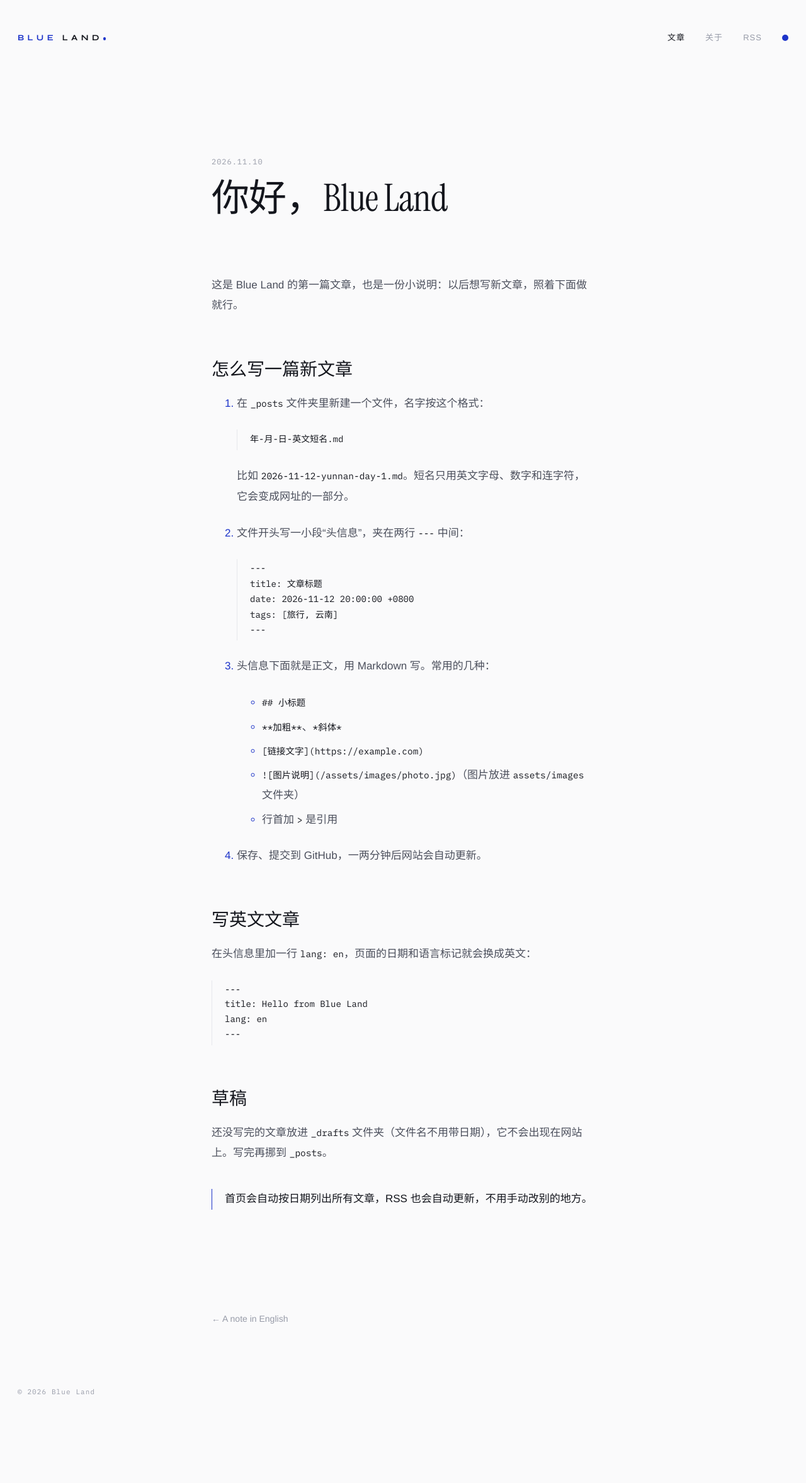
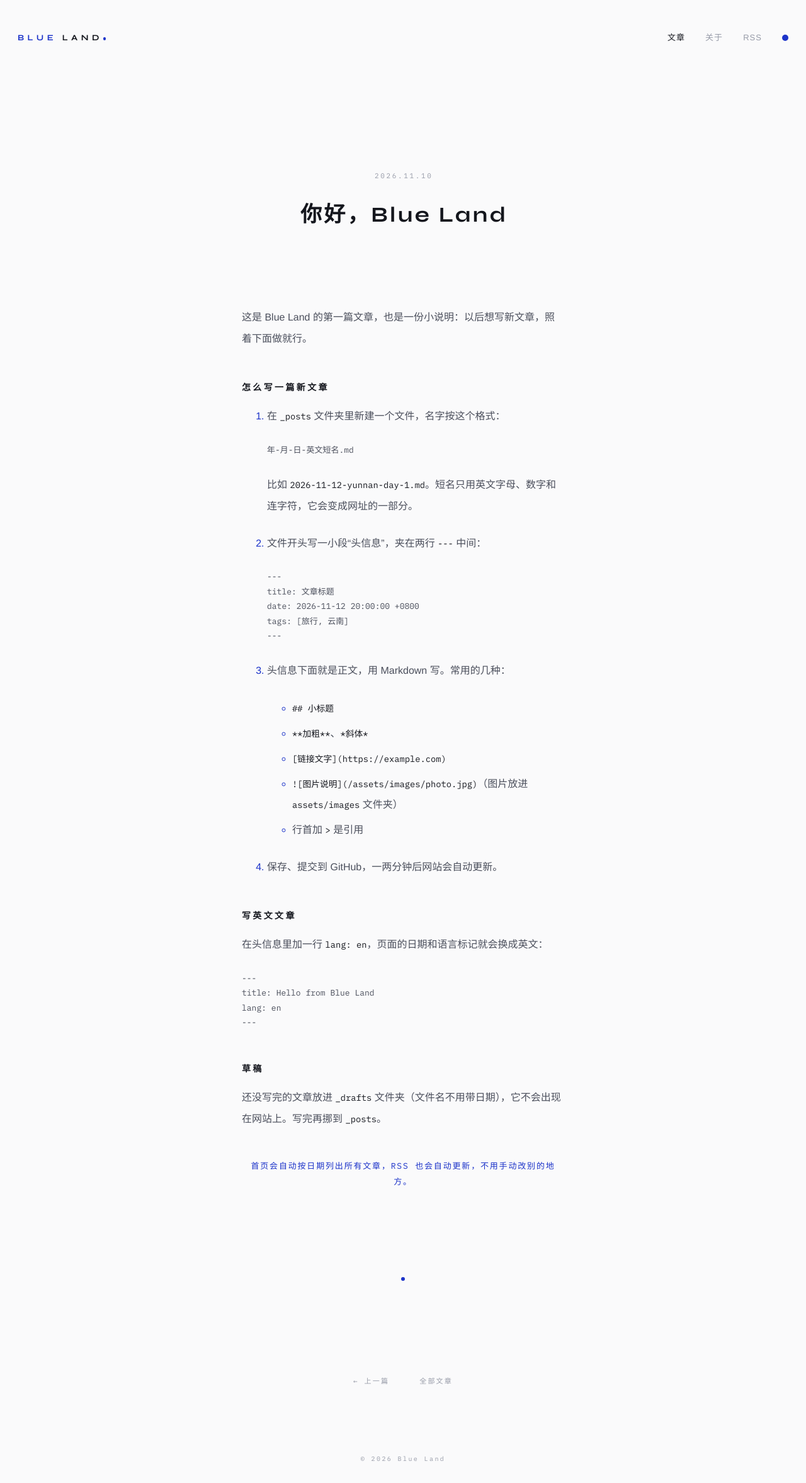
Before and after one commit to liusicun/Blue-land, a Jekyll site: the page built from _posts/2026-11-10-hello-blue-land.md, in a window 1280 px wide. Shown: the whole page at 63% size. Built offline with Jekyll 4.4.1, drawn with Linux system fonts in a browser that asks for light colours; before the commit the page ends 2249 px from its top, so only the background shows below that.

Commit message:
Restyle posts, post and about pages to match the home page
Centered layouts with wide-spaced titles, mono dates and lots of whitespace.

Co-Authored-By: Claude Opus 5.5 <noreply@anthropic.com>

```diff
--- a/_layouts/default.html
+++ b/_layouts/default.html
@@ -3,7 +3,7 @@
 <head>
   {% include head.html %}
 </head>
-<body class="{{ page.layout }}{% if page.url == '/posts/' %} page-index{% endif %}">
+<body class="{{ page.layout }}">
   <div class="frame">
     {% include header.html %}
     <main>
--- a/_layouts/page.html
+++ b/_layouts/page.html
@@ -2,8 +2,8 @@
 layout: default
 ---
 <article>
-  <header class="page-head">
-    <h1>{{ page.title }}</h1>
+  <header class="center-head">
+    <h1 class="spaced">{{ page.title }}<i aria-hidden="true"></i></h1>
   </header>
   <div class="prose">
     {{ content }}
--- a/_layouts/post.html
+++ b/_layouts/post.html
@@ -2,15 +2,17 @@
 layout: default
 ---
 <article>
-  <header class="page-head">
-    <time datetime="{{ page.date | date_to_xmlschema }}">{% if page.lang == 'en' %}{{ page.date | date: "%b %-d, %Y" }}{% else %}{{ page.date | date: "%Y.%m.%d" }}{% endif %}</time>
-    <h1>{{ page.title }}</h1>
+  <header class="center-head">
+    <time class="sub" datetime="{{ page.date | date_to_xmlschema }}">{% if page.lang == 'en' %}{{ page.date | date: "%b %-d, %Y" | upcase }}{% else %}{{ page.date | date: "%Y.%m.%d" }}{% endif %}</time>
+    <h1 class="post-title">{{ page.title }}</h1>
   </header>
   <div class="prose">
     {{ content }}
   </div>
+  <p class="end" aria-hidden="true"><i></i></p>
   <nav class="pager">
-    {% if page.previous %}<a href="{{ page.previous.url | relative_url }}">← {{ page.previous.title }}</a>{% else %}<span></span>{% endif %}
-    {% if page.next %}<a href="{{ page.next.url | relative_url }}">{{ page.next.title }} →</a>{% endif %}
+    {% if page.previous %}<a href="{{ page.previous.url | relative_url }}">← 上一篇</a>{% endif %}
+    <a href="{{ '/posts/' | relative_url }}">全部文章</a>
+    {% if page.next %}<a href="{{ page.next.url | relative_url }}">下一篇 →</a>{% endif %}
   </nav>
 </article>
--- a/assets/css/style.css
+++ b/assets/css/style.css
@@ -127,102 +127,98 @@ main { flex: 1; width: 100%; max-width: 38rem; margin: 0 auto; }
 }
 @keyframes rise { from { opacity: 0; transform: translateY(14px); } }
 
-/* ---------- shared: spaced title ---------- */
+/* ---------- shared ---------- */
 .spaced {
-  margin: 0;
-  font: 700 clamp(22px, 3.4vw, 38px)/1.2 var(--display);
-  letter-spacing: .5em; margin-right: -.5em;
+  margin: 0 -.5em 0 0;
+  font: 700 clamp(20px, 2.6vw, 30px)/1.2 var(--display);
+  letter-spacing: .5em;
   text-transform: uppercase;
 }
-.spaced i { display: inline-block; width: .22em; height: .22em; border-radius: 50%; background: var(--blue); vertical-align: .05em; }
+.spaced i, .end i { display: inline-block; width: .22em; height: .22em; border-radius: 50%; background: var(--blue); vertical-align: .05em; }
+.sub {
+  display: block; margin: 22px -.24em 0 0;
+  font: 400 11px/1.6 var(--mono);
+  letter-spacing: .24em;
+  color: var(--muted);
+}
+.center-head {
+  text-align: center;
+  margin: clamp(112px, 22vh, 220px) 0 clamp(72px, 12vw, 120px);
+}
 
 /* ---------- posts index ---------- */
-.default main:has(.index), .page-index main { max-width: 46rem; }
-.index-head { display: flex; justify-content: space-between; align-items: baseline; gap: 24px; margin: clamp(96px, 18vw, 176px) 0 clamp(40px, 7vw, 64px); }
-.index-meta { margin: 0; font: 12px var(--mono); letter-spacing: .14em; color: var(--muted); }
-.index { list-style: none; margin: 0 0 clamp(96px, 16vw, 160px); padding: 0; border-top: 2px solid var(--ink); counter-reset: none; }
-.index li { border-bottom: 1px solid var(--line); }
-.index a { position: relative; display: grid; grid-template-columns: 3.2rem minmax(0, 1fr) auto; gap: 16px; align-items: baseline; padding: 26px 0 28px; }
-.index a::before { content: ""; position: absolute; left: 0; right: 100%; bottom: -1px; height: 1px; background: var(--blue); transition: right .5s cubic-bezier(.2,.7,.2,1); }
-.index a:hover::before { right: 0; }
-.index .n { font: 700 13px var(--display); letter-spacing: .08em; color: var(--muted); font-variant-numeric: tabular-nums; transition: color .25s; }
-.index .t { font: 600 clamp(19px, 2.2vw, 23px)/1.4 var(--sans); letter-spacing: -.01em; color: var(--ink); transition: color .25s, transform .4s cubic-bezier(.2,.7,.2,1); }
-.index time { font: 12px var(--mono); letter-spacing: .06em; color: var(--muted); }
-.index a:hover .n, .index a:hover .t { color: var(--blue); }
-.index a:hover .t { transform: translateX(8px); }
+.entries {
+  list-style: none; margin: 0 0 clamp(120px, 20vh, 200px); padding: 0;
+  display: grid; gap: clamp(44px, 6vw, 60px);
+  text-align: center;
+}
+.entries a { display: inline-flex; flex-direction: column; align-items: center; gap: 10px; }
+.entries .t {
+  margin-right: -.16em;
+  font: 700 clamp(16px, 1.7vw, 19px)/1.6 var(--display);
+  letter-spacing: .16em;
+  transition: color .25s;
+}
+.entries time { margin-right: -.24em; font: 400 11px/1 var(--mono); letter-spacing: .24em; color: var(--muted); transition: color .25s; }
+.entries a:hover .t, .entries a:hover time { color: var(--blue); }
+
+/* ---------- post ---------- */
+.center-head time.sub { margin: 0 -.24em 28px 0; }
+.post-title {
+  margin: 0 -.1em 0 0;
+  font: 700 clamp(24px, 3.4vw, 34px)/1.5 var(--display);
+  letter-spacing: .1em;
+  text-wrap: balance;
+}
+
+.prose { max-width: 32rem; margin: 0 auto; font-size: 16px; line-height: 2.1; color: var(--soft); overflow-wrap: break-word; }
+.prose > :first-child { margin-top: 0; }
+.prose p, .prose ul, .prose ol { margin: 0 0 1.6em; }
+.prose strong { color: var(--ink); font-weight: 600; }
+.prose a { color: var(--ink); border-bottom: 1px solid var(--blue); transition: color .2s; }
+.prose a:hover { color: var(--blue); }
+.prose h2, .prose h3 {
+  margin: 3.6em 0 1.2em;
+  font: 700 14px/1.6 var(--display);
+  letter-spacing: .24em;
+  text-transform: uppercase;
+  color: var(--ink);
+}
+.prose h3 { font-size: 13px; letter-spacing: .18em; color: var(--soft); }
+.prose li { margin: .4em 0; }
+.prose li::marker { color: var(--blue); }
+.prose blockquote {
+  margin: 3.6em 0; padding: 0;
+  text-align: center;
+  font: 400 13px/1.9 var(--mono); letter-spacing: .14em;
+  color: var(--blue);
+}
+.prose blockquote p { margin: 0; }
+.prose hr { border: 0; margin: 4em auto; width: 6px; height: 6px; border-radius: 50%; background: var(--line); }
+.prose img { display: block; max-width: 100%; height: auto; margin: 3em auto; }
+.prose code { font: .86em var(--mono); color: var(--ink); }
+.prose pre { margin: 2em 0; padding: 0; overflow-x: auto; font-size: 13px; line-height: 1.8; }
+.prose pre code { font-size: inherit; color: var(--soft); }
+.prose table { width: 100%; border-collapse: collapse; font-size: 14px; display: block; overflow-x: auto; }
+.prose th, .prose td { text-align: left; padding: 8px 16px 8px 0; border-bottom: 1px solid var(--line); }
+
+.end { margin: 4.4em 0 0; text-align: center; font-size: 28px; line-height: 1; }
+.pager {
+  display: flex; justify-content: center; flex-wrap: wrap; gap: 16px 48px;
+  margin: clamp(96px, 16vh, 160px) 0 clamp(72px, 12vh, 120px);
+  font: 400 11px/1.6 var(--mono); letter-spacing: .2em; color: var(--muted);
+}
 
 /* ---------- about ---------- */
-.about main { max-width: 64rem; }
-.about-grid { display: grid; grid-template-columns: minmax(0, 5fr) minmax(0, 7fr); gap: clamp(32px, 6vw, 96px); align-items: start; margin: clamp(96px, 16vw, 168px) 0 clamp(96px, 16vw, 160px); }
-.about-mark {
-  position: sticky; top: 64px;
-  width: 100%; aspect-ratio: 1; max-width: 100%;
-  border-radius: 50%; background: var(--blue);
-  animation: grow 1.4s cubic-bezier(.2,.7,.2,1) both;
-}
-@keyframes grow { from { transform: scale(.86); opacity: 0; } }
-.about-body .spaced { margin-bottom: clamp(40px, 6vw, 64px); }
-.about-body .prose > p:first-child { font-size: clamp(21px, 2.4vw, 26px); line-height: 1.6; color: var(--ink); font-weight: 500; }
-.about-body .prose blockquote { border-left: 0; padding: 0; margin: 2.6em 0; font: 400 13px/1.6 var(--mono); letter-spacing: .16em; color: var(--blue); }
-
-/* ---------- pages, posts ---------- */
-.page-head { margin: clamp(96px, 18vw, 176px) 0 clamp(56px, 9vw, 88px); }
-.page-head h1 {
-  margin: 0;
-  font: 400 clamp(40px, 6.4vw, 60px)/1.12 var(--serif);
-  letter-spacing: -.015em; text-wrap: balance;
-}
-.page-head time { display: block; margin-bottom: 18px; font: 12px var(--mono); letter-spacing: .08em; color: var(--muted); }
-
-.list { list-style: none; margin: 0 0 clamp(96px, 16vw, 160px); padding: 0; display: grid; gap: 26px; }
-.list a { display: grid; grid-template-columns: minmax(0, 1fr) auto; gap: 24px; align-items: baseline; }
-.list .t { font: 400 clamp(22px, 2.6vw, 27px)/1.35 var(--serif); }
-.list time { font: 12px var(--mono); letter-spacing: .06em; color: var(--muted); }
-.empty { color: var(--muted); }
-
-.prose { color: var(--soft); overflow-wrap: break-word; }
-.prose > :first-child { margin-top: 0; }
-.prose p, .prose ul, .prose ol { margin: 0 0 1.5em; }
-.prose strong { color: var(--ink); font-weight: 600; }
-.prose a { color: var(--ink); border-bottom: 1px solid var(--blue); }
-.prose a:hover { color: var(--blue); }
-.prose h2, .prose h3 { color: var(--ink); font-family: var(--serif); font-weight: 400; line-height: 1.3; }
-.prose h2 { font-size: 28px; margin: 2.4em 0 .7em; }
-.prose h3 { font-size: 22px; margin: 2em 0 .6em; }
-.prose li { margin: .35em 0; }
-.prose li::marker { color: var(--blue); }
-.prose blockquote { margin: 2.4em 0; padding-left: 20px; border-left: 1px solid var(--blue); color: var(--ink); }
-.prose blockquote p { margin: 0; }
-.prose hr { border: 0; height: 1px; background: var(--line); margin: 4em 0; }
-.prose img { display: block; max-width: 100%; height: auto; margin: 2.4em 0; }
-.prose code { font: .85em var(--mono); color: var(--ink); }
-.prose pre { margin: 1.8em 0; padding: 4px 0 4px 20px; overflow-x: auto; border-left: 1px solid var(--line); font-size: 14px; line-height: 1.7; }
-.prose pre code { font-size: inherit; }
-.prose table { width: 100%; border-collapse: collapse; font-size: 15px; display: block; overflow-x: auto; }
-.prose th, .prose td { text-align: left; padding: 8px 16px 8px 0; border-bottom: 1px solid var(--line); }
-
-.pager {
-  display: flex; justify-content: space-between; gap: 24px;
-  margin: clamp(96px, 16vw, 160px) 0 clamp(56px, 10vw, 96px);
-  font-size: 14px; color: var(--muted);
-}
+.about-prose { max-width: 28rem; text-align: center; }
 
 /* ---------- footer ---------- */
-.site-footer { padding: 0 0 32px; font: 11px var(--mono); letter-spacing: .1em; color: var(--muted); }
-.home .site-footer { text-align: left; }
+.site-footer { padding: 0 0 32px; text-align: center; font: 10px var(--mono); letter-spacing: .24em; color: var(--muted); }
 
-@media (max-width: 720px) {
-  .about-grid { grid-template-columns: 1fr; }
-  .about-mark { position: relative; top: 0; width: 42vw; margin-left: calc(var(--gl) * -1 - 21vw); }
-}
 @media (max-width: 560px) {
   body { font-size: 16px; }
-  .index a { grid-template-columns: 2.4rem minmax(0, 1fr); gap: 4px 12px; }
-  .index time { grid-column: 2; }
-  .index-head { flex-direction: column; gap: 12px; }
-  .list a { grid-template-columns: 1fr; gap: 0; }
-  .pager { flex-direction: column; }
   .hero-title { font-size: 8.6vw; letter-spacing: .36em; margin-right: -.36em; }
+  .spaced { letter-spacing: .4em; margin-right: -.4em; }
 }
 @media (prefers-reduced-motion: reduce) {
   *, *::before, *::after { animation: none !important; transition: none !important; }
```
Also changed, not shown: _layouts/about.html (+7 -8 lines), posts.html (+5 -6 lines).
